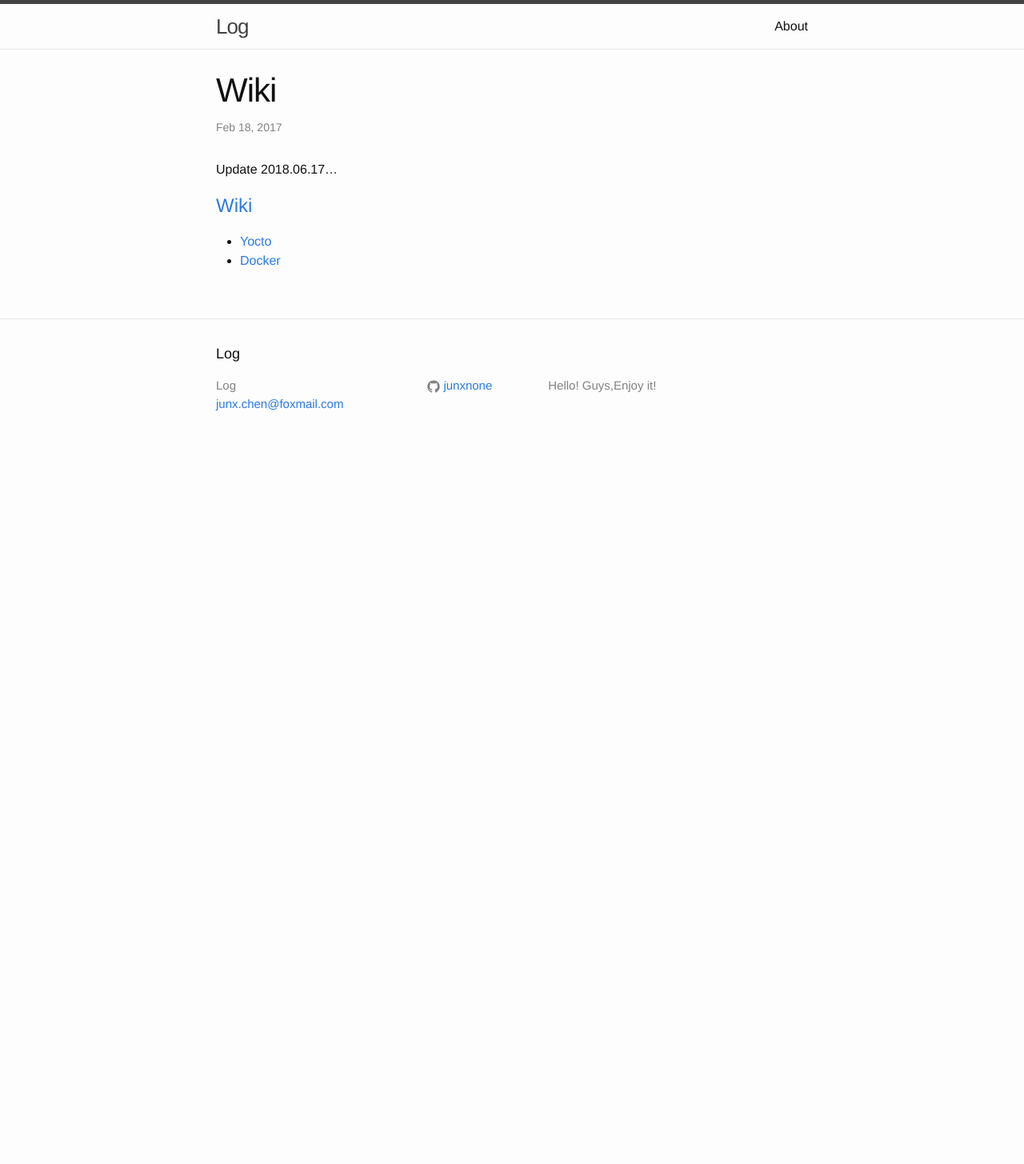
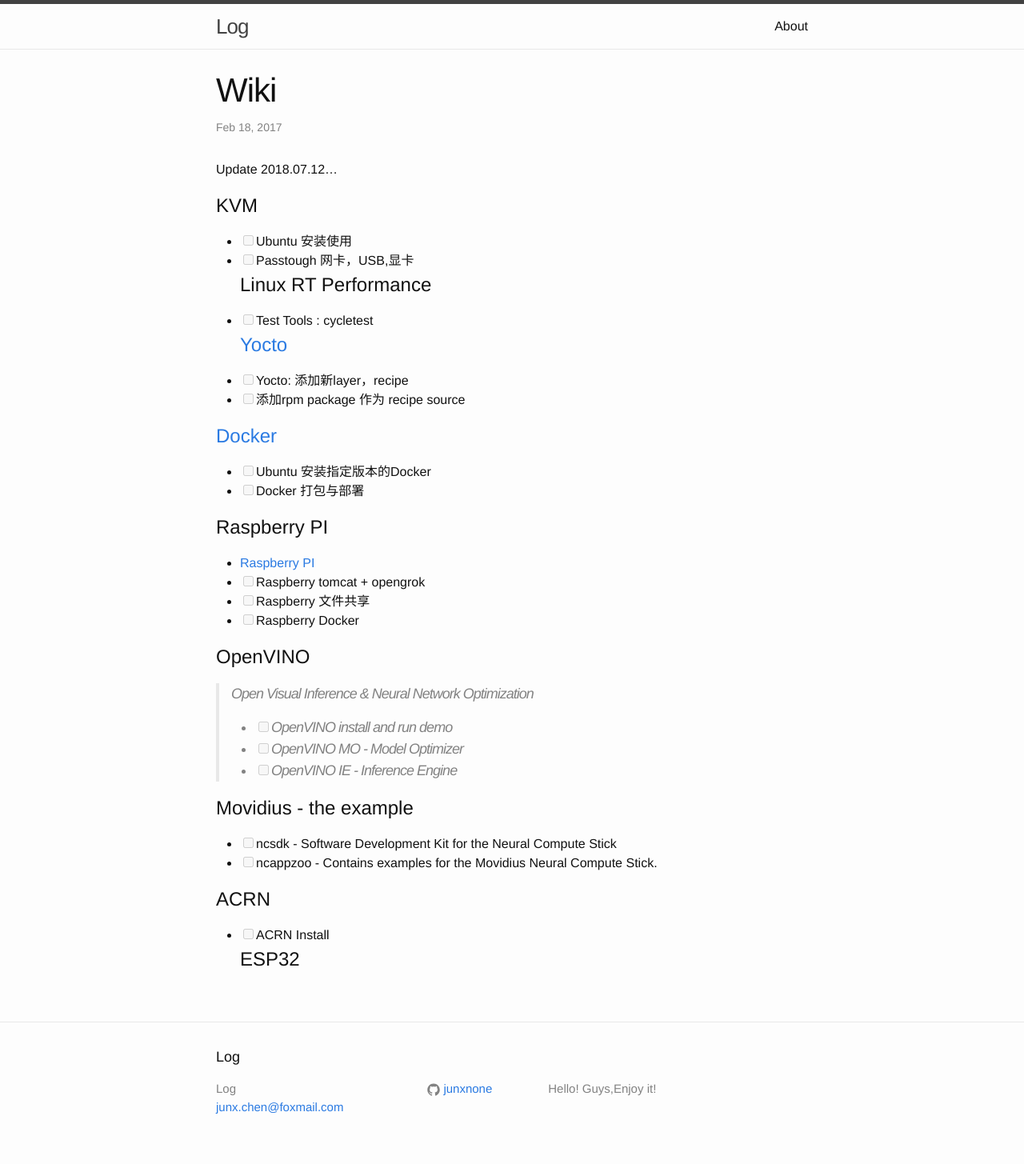
Before and after one commit to junxnone/tio, a Jekyll site: the page built from _posts/2017-02-18-Wiki.markdown, in a window 1280 px wide. Shown: the whole page at 80% size. Built offline with Jekyll 4.4.1, drawn with Linux system fonts in a browser that asks for light colours; our own code applies the rules of GitHub Pages for plain Markdown files; before the commit the page ends 900 px from its top, so only the background shows below that.

Commit message:
Update 2017-02-18-Wiki.markdown

```diff
--- a/_posts/2017-02-18-Wiki.markdown
+++ b/_posts/2017-02-18-Wiki.markdown
@@ -1,4 +1,34 @@
-Update 2018.06.17...
-# [Wiki](https://github.com/junxnone/junxnone.github.io/wiki/index)
-- [Yocto](https://github.com/junxnone/yocto4intel-corei7-64/wiki)
-- [Docker](https://github.com/junxnone/junxnone.github.io/wiki/Docker)
+Update 2018.07.12...
+
+# KVM
+- [ ] Ubuntu 安装使用
+- [ ] Passtough 网卡，USB,显卡
+# Linux RT Performance
+- [ ] Test Tools : cycletest
+# [Yocto](https://github.com/junxnone/yocto4intel-corei7-64/wiki)
+- [ ] Yocto: 添加新layer，recipe
+- [ ] 添加rpm package 作为 recipe source
+
+# [Docker](https://github.com/junxnone/junxnone.github.io/wiki/Docker)
+- [ ] Ubuntu 安装指定版本的Docker
+- [ ] Docker 打包与部署
+
+# Raspberry PI
+- [Raspberry PI](https://github.com/junxnone/junxnone.github.io/wiki/Raspberrypi-Install-raspbian)
+- [ ] Raspberry tomcat + opengrok
+- [ ] Raspberry 文件共享
+- [ ] Raspberry Docker
+
+# OpenVINO
+> Open Visual Inference & Neural Network Optimization
+- [ ] OpenVINO install and run demo
+- [ ] OpenVINO MO - Model Optimizer
+- [ ] OpenVINO IE - Inference Engine
+
+# Movidius  - the example
+- [ ] ncsdk - Software Development Kit for the Neural Compute Stick
+- [ ] ncappzoo - Contains examples for the Movidius Neural Compute Stick.
+
+# ACRN
+- [ ] ACRN Install
+# ESP32
```
